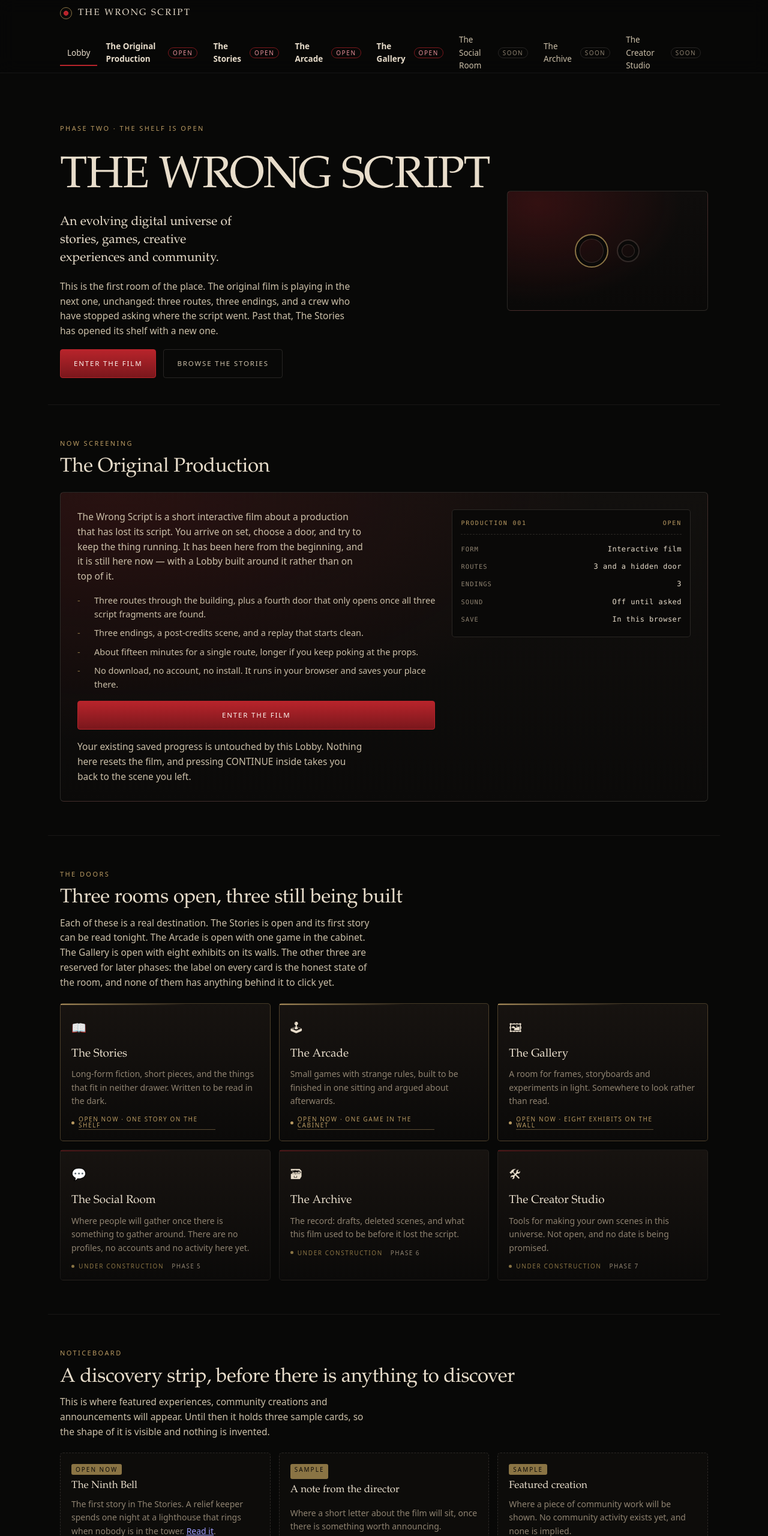
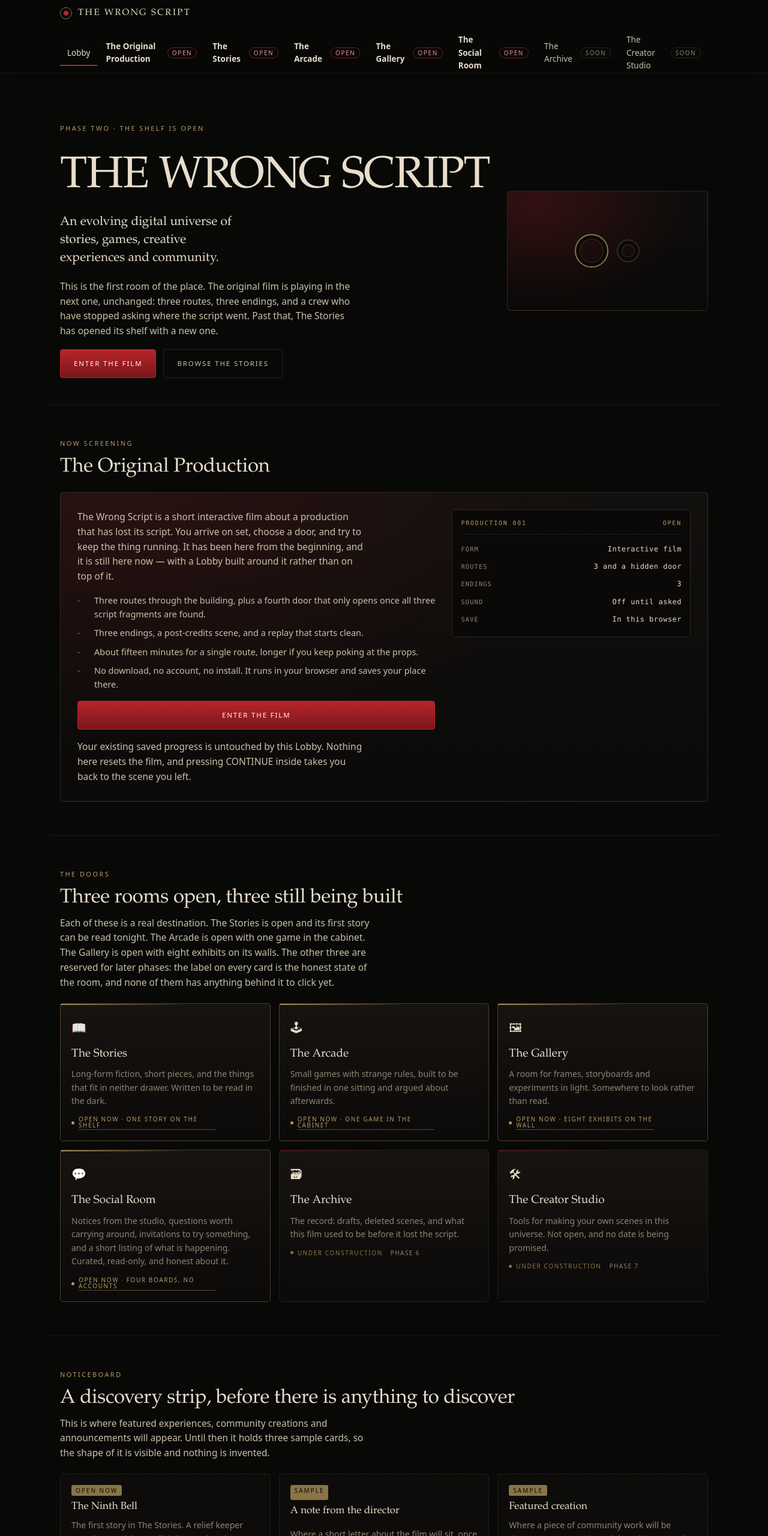
Before and after one commit to Wednesday-Evening/the-wrong-script, a plain HTML site: page index.html in a window 1280 px wide. Shown: the top 2560 px of the page at 60% size. Drawn offline with Linux system fonts and the light colour scheme.

Commit message:
AppJet agent update (6 files)
- Edit index.html
- Edit stories/index.html
- Edit arcade/index.html
- Edit stories/the-ninth-bell/index.html
- Edit arcade/signal-path/index.html
- Edit gallery/index.html

```diff
--- a/index.html
+++ b/index.html
@@ -30,7 +30,7 @@
       <a href="stories/" class="is-live">The Stories</a>
       <a href="arcade/" class="is-live">The Arcade</a>
       <a href="gallery/" class="is-live">The Gallery</a>
-      <a href="#social-room">The Social Room <span class="soon">Soon</span></a>
+      <a href="social-room/" class="is-live">The Social Room</a>
       <a href="#archive">The Archive <span class="soon">Soon</span></a>
       <a href="#creator-studio">The Creator Studio <span class="soon">Soon</span></a>
     </nav>
@@ -119,11 +119,11 @@
         <p class="stat"><a href="gallery/">Open now &middot; eight exhibits on the wall</a></p>
       </article>
 
-      <article class="card" id="social-room">
+      <article class="card is-open" id="social-room">
         <div class="glyph" aria-hidden="true">&#128172;</div>
         <h3>The Social Room</h3>
-        <p>Where people will gather once there is something to gather around. There are no profiles, no accounts and no activity here yet.</p>
-        <p class="stat">Under construction<span class="phase">Phase 5</span></p>
+        <p>Notices from the studio, questions worth carrying around, invitations to try something, and a short listing of what is happening. Curated, read-only, and honest about it.</p>
+        <p class="stat"><a href="social-room/">Open now &middot; four boards, no accounts</a></p>
       </article>
 
       <article class="card" id="archive">
```
Also changed, not shown: arcade/index.html (+1 -1 lines), arcade/signal-path/index.html (+1 -1 lines), gallery/index.html (+3 -2 lines), stories/index.html (+1 -1 lines), stories/the-ninth-bell/index.html (+1 -1 lines).
